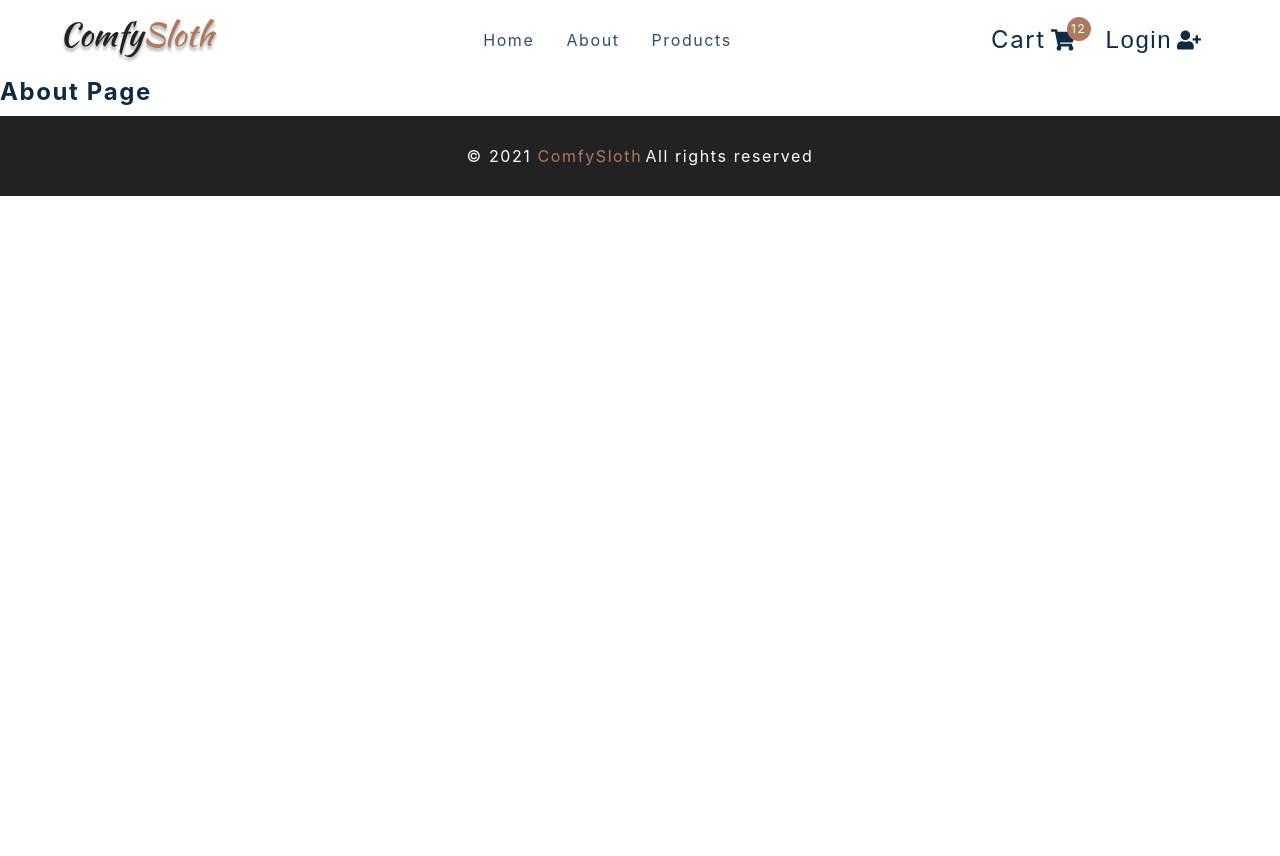
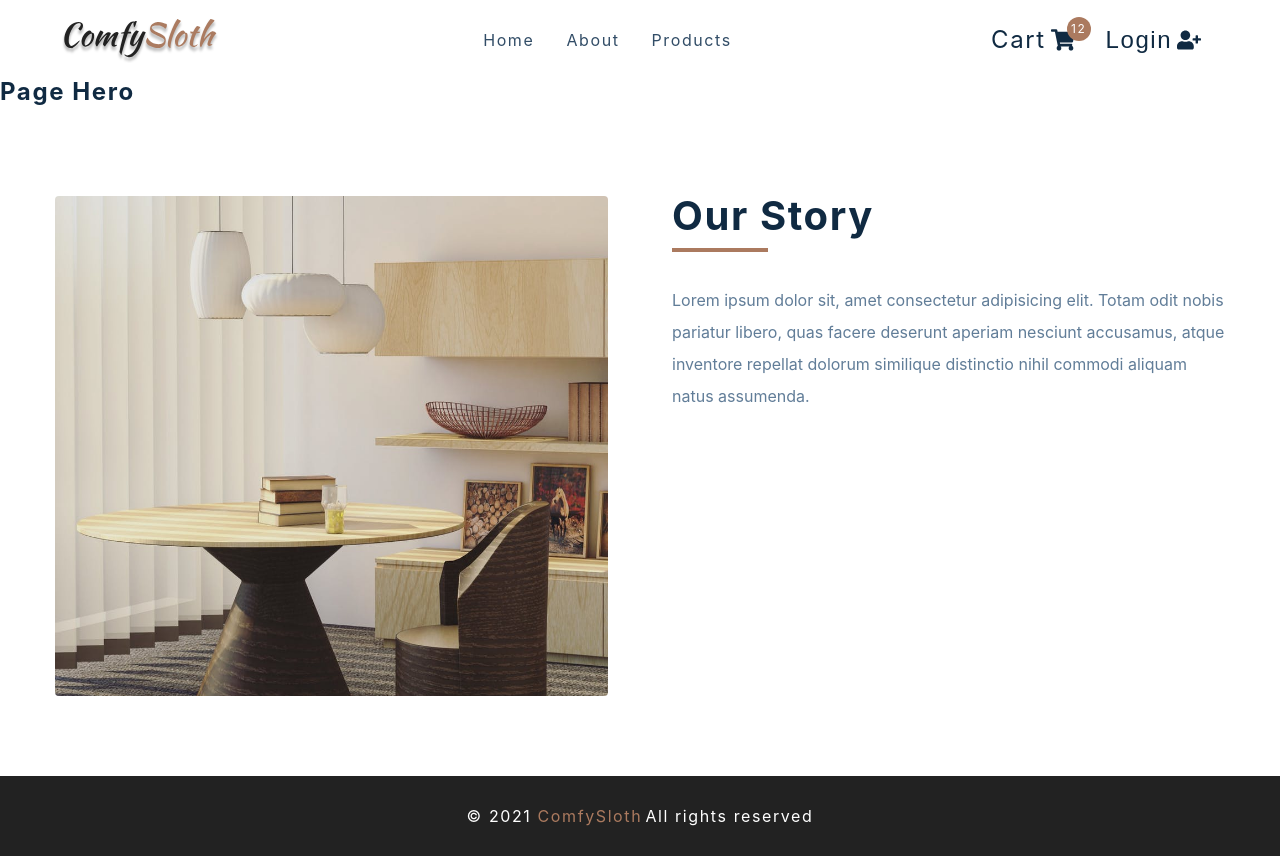
Before and after one commit to atubak400/React-Shop, a React (Create React App) app: page /about in a window 1280 px wide. Before the commit the page ends 800 px from the top, so only its background shows below. Built offline with nearby package versions, Linux system fonts and the light colour scheme.

Commit message:
about page

```diff
--- a/src/pages/AboutPage.js
+++ b/src/pages/AboutPage.js
@@ -4,7 +4,25 @@ import { PageHero } from '../components'
 import aboutImg from '../assets/hero-bcg.jpeg'
 
 const AboutPage = () => {
-  return <h4>about page</h4>
+	return (
+		<main>
+			<PageHero />
+			<Wrapper className='page section section-center'>
+				<img src={aboutImg} alt='nice desk' />
+				<article>
+					<div className='title'>
+						<h2>our story</h2>
+						<div className='underline'></div>
+					</div>
+					<p>
+						Lorem ipsum dolor sit, amet consectetur adipisicing elit. Totam odit nobis pariatur libero, quas
+						facere deserunt aperiam nesciunt accusamus, atque inventore repellat dolorum similique
+						distinctio nihil commodi aliquam natus assumenda.
+					</p>
+				</article>
+			</Wrapper>
+		</main>
+	)
 }
 
 const Wrapper = styled.section`
```
Lines whose indentation alone changed are shown as unchanged.
